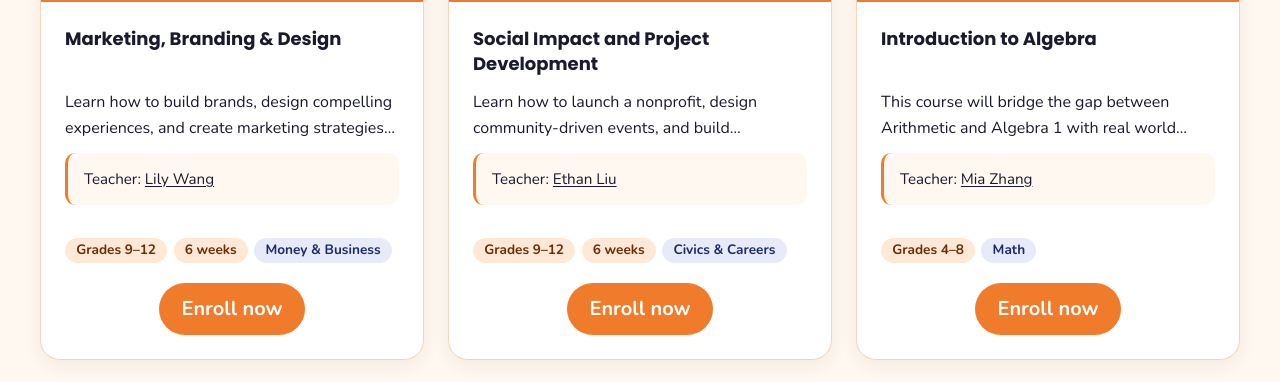
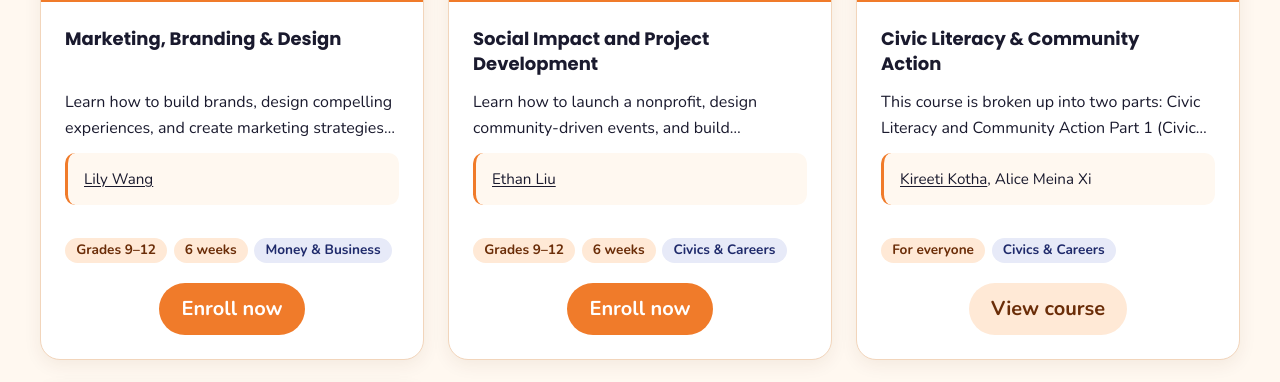
Before and after one commit to CatInTheRiceHat/Ignite-Website, a PHP site: page /moodle/preview/catalog/index.html in a window 1280 px wide. Shown: the part 1828-2210 px from the top of the page. Run offline with PHP 8.4, Linux system fonts and the light colour scheme; some web fonts are replaced.

Commit message:
Show catalog teachers as one line of names and drop card scroll bars
Co-Authored-By: Claude Sonnet 5.5 <noreply@anthropic.com>

```diff
--- a/moodle/local/ignite/catalog.css
+++ b/moodle/local/ignite/catalog.css
@@ -63,3 +63,11 @@
 :is(#page-course-index, #page-course-index-category, #page-course-search) #page-header { max-width: 76rem; margin-inline: auto; padding-inline: 0; }
 .ignite-cat__filters { box-sizing: border-box; max-width: 76rem; }
 .ignite-cat__foot > form { justify-self: center; }
+
+/* Teachers read as one line of names ("Kireeti Kotha, Alice Meina Xi"), so a card body never needs a scroll bar. */
+:is(#page-course-index, #page-course-index-category, #page-course-search) #region-main .coursebox .content .teachers { display: block !important; }
+:is(#page-course-index, #page-course-index-category, #page-course-search) #region-main .coursebox .content .teachers li { display: inline !important; margin: 0 !important; padding: 0 !important; }
+:is(#page-course-index, #page-course-index-category, #page-course-search) #region-main .coursebox .content .teachers li + li::before { content: ", "; }
+:is(#page-course-index, #page-course-index-category, #page-course-search) #region-main .coursebox .content .teachers { grid-template-columns: none !important; }
+:is(#page-course-index, #page-course-index-category, #page-course-search) #region-main .coursebox .content .teachers li > span:first-child { display: none !important; }
+:is(#page-course-index, #page-course-index-category, #page-course-search) #region-main .coursebox .content > .d-flex > .flex-grow-1 { overflow: hidden; }
--- a/moodle/preview/catalog/index.html
+++ b/moodle/preview/catalog/index.html
@@ -6,15 +6,16 @@
 <body id="page-course-index-category" class="path-course">
 <div id="page" class="drawers"><div class="main-inner"><div id="page-header"><div class="page-header-headings"><h1>Courses</h1></div></div>
 <div id="region-main"><div class="course_category_tree"><div class="courses category-browse">
-<div class="coursebox clearfix expanded" data-courseid="19" data-type="1"><div class="info"><h3 class="coursename"><a class="aalink" href="#course-19">AI Literacy and Responsible Use</a></h3></div><div class="content"><div class="d-flex"><div class="courseimage"><img src="cover.jpg" alt=""></div><div class="flex-grow-1"><div class="summary"><div class="no-overflow"><p>A six-week course designed for Grades 4–8 students to help them understand how AI works and how to use it responsibly.</p></div></div><ul class="teachers"><li><span class="font-weight-bold">Teacher: </span><a href="#">Kevin Liu</a></li></ul></div></div></div></div>
-<div class="coursebox clearfix expanded" data-courseid="18" data-type="1"><div class="info"><h3 class="coursename"><a class="aalink" href="#course-18">Resilience & Stress-Management</a></h3></div><div class="content"><div class="d-flex"><div class="courseimage"><img src="cover.jpg" alt=""></div><div class="flex-grow-1"><div class="summary"><div class="no-overflow"><p>Learn how to manage everyday stress! In this 5-week course, students will explore how stress functions.</p></div></div><ul class="teachers"><li><span class="font-weight-bold">Teacher: </span><a href="#">Emma Zhou</a></li></ul></div></div></div></div>
-<div class="coursebox clearfix expanded" data-courseid="17" data-type="1"><div class="info"><h3 class="coursename"><a class="aalink" href="#course-17">Introduction to Computer Science (Python-Based)</a></h3></div><div class="content"><div class="d-flex"><div class="courseimage"><img src="cover.jpg" alt=""></div><div class="flex-grow-1"><div class="summary"><div class="no-overflow"><p>An introductory tutorial to computer science using the Python programming language.</p></div></div><ul class="teachers"><li><span class="font-weight-bold">Teacher: </span><a href="#">Yuenching Shao</a></li></ul></div></div></div></div>
-<div class="coursebox clearfix expanded" data-courseid="14" data-type="1"><div class="info"><h3 class="coursename"><a class="aalink" href="#course-14">Introduction to Physics & Astronomy</a></h3></div><div class="content"><div class="d-flex"><div class="courseimage"><img src="cover.jpg" alt=""></div><div class="flex-grow-1"><div class="summary"><div class="no-overflow"><p>Explore the universe through the combined lenses of physics and astronomy in this 8-week course.</p></div></div><ul class="teachers"><li><span class="font-weight-bold">Teacher: </span><a href="#">Ava Chen</a></li></ul></div></div></div></div>
-<div class="coursebox clearfix expanded" data-courseid="32" data-type="1"><div class="info"><h3 class="coursename"><a class="aalink" href="#course-32">Scientific Research & Data Analysis</a></h3></div><div class="content"><div class="d-flex"><div class="courseimage"><img src="cover.jpg" alt=""></div><div class="flex-grow-1"><div class="summary"><div class="no-overflow"><p>Learn the fundamentals of scientific research, data collection, and statistical analysis.</p></div></div><ul class="teachers"><li><span class="font-weight-bold">Teacher: </span><a href="#">Sam Patel</a></li></ul></div></div></div></div>
-<div class="coursebox clearfix expanded" data-courseid="31" data-type="1"><div class="info"><h3 class="coursename"><a class="aalink" href="#course-31">Introduction to the Stock Market and Investing</a></h3></div><div class="content"><div class="d-flex"><div class="courseimage"><img src="cover.jpg" alt=""></div><div class="flex-grow-1"><div class="summary"><div class="no-overflow"><p>In this course, students will learn the basics of the stock market and investing.</p></div></div><ul class="teachers"><li><span class="font-weight-bold">Teacher: </span><a href="#">Noah Kim</a></li></ul></div></div></div></div>
-<div class="coursebox clearfix expanded" data-courseid="33" data-type="1"><div class="info"><h3 class="coursename"><a class="aalink" href="#course-33">Marketing, Branding & Design</a></h3></div><div class="content"><div class="d-flex"><div class="courseimage"><img src="cover.jpg" alt=""></div><div class="flex-grow-1"><div class="summary"><div class="no-overflow"><p>Learn how to build brands, design compelling experiences, and create marketing strategies that work.</p></div></div><ul class="teachers"><li><span class="font-weight-bold">Teacher: </span><a href="#">Lily Wang</a></li></ul></div></div></div></div>
-<div class="coursebox clearfix expanded" data-courseid="34" data-type="1"><div class="info"><h3 class="coursename"><a class="aalink" href="#course-34">Social Impact and Project Development</a></h3></div><div class="content"><div class="d-flex"><div class="courseimage"><img src="cover.jpg" alt=""></div><div class="flex-grow-1"><div class="summary"><div class="no-overflow"><p>Learn how to launch a nonprofit, design community-driven events, and build partnerships.</p></div></div><ul class="teachers"><li><span class="font-weight-bold">Teacher: </span><a href="#">Ethan Liu</a></li></ul></div></div></div></div>
-<div class="coursebox clearfix expanded" data-courseid="23" data-type="1"><div class="info"><h3 class="coursename"><a class="aalink" href="#course-23">Introduction to Algebra</a></h3></div><div class="content"><div class="d-flex"><div class="courseimage"><img src="cover.jpg" alt=""></div><div class="flex-grow-1"><div class="summary"><div class="no-overflow"><p>This course will bridge the gap between Arithmetic and Algebra 1 with real world problems.</p></div></div><ul class="teachers"><li><span class="font-weight-bold">Teacher: </span><a href="#">Mia Zhang</a></li></ul></div></div></div></div>
+<div class="coursebox clearfix expanded" data-courseid="19" data-type="1"><div class="info"><h3 class="coursename"><a class="aalink" href="#course-19">AI Literacy and Responsible Use</a></h3></div><div class="content"><div class="d-flex"><div class="courseimage"><img src="cover.jpg" alt=""></div><div class="flex-grow-1"><div class="summary"><div class="no-overflow"><p>A six-week course designed for Grades 4–8 students to help them understand how AI works and how to use it responsibly.</p></div></div><ul class="teachers"><li><span class="font-weight-bold">Course Developer: </span><a href="#">Kevin Liu</a></li></ul></div></div></div></div>
+<div class="coursebox clearfix expanded" data-courseid="18" data-type="1"><div class="info"><h3 class="coursename"><a class="aalink" href="#course-18">Resilience & Stress-Management</a></h3></div><div class="content"><div class="d-flex"><div class="courseimage"><img src="cover.jpg" alt=""></div><div class="flex-grow-1"><div class="summary"><div class="no-overflow"><p>Learn how to manage everyday stress! In this 5-week course, students will explore how stress functions.</p></div></div><ul class="teachers"><li><span class="font-weight-bold">Course Developer: </span><a href="#">Emma Zhou</a></li></ul></div></div></div></div>
+<div class="coursebox clearfix expanded" data-courseid="17" data-type="1"><div class="info"><h3 class="coursename"><a class="aalink" href="#course-17">Introduction to Computer Science (Python-Based)</a></h3></div><div class="content"><div class="d-flex"><div class="courseimage"><img src="cover.jpg" alt=""></div><div class="flex-grow-1"><div class="summary"><div class="no-overflow"><p>An introductory tutorial to computer science using the Python programming language.</p></div></div><ul class="teachers"><li><span class="font-weight-bold">Course Developer: </span><a href="#">Yuenching Shao</a></li></ul></div></div></div></div>
+<div class="coursebox clearfix expanded" data-courseid="14" data-type="1"><div class="info"><h3 class="coursename"><a class="aalink" href="#course-14">Introduction to Physics & Astronomy</a></h3></div><div class="content"><div class="d-flex"><div class="courseimage"><img src="cover.jpg" alt=""></div><div class="flex-grow-1"><div class="summary"><div class="no-overflow"><p>Explore the universe through the combined lenses of physics and astronomy in this 8-week course.</p></div></div><ul class="teachers"><li><span class="font-weight-bold">Course Developer: </span><a href="#">Ava Chen</a></li></ul></div></div></div></div>
+<div class="coursebox clearfix expanded" data-courseid="32" data-type="1"><div class="info"><h3 class="coursename"><a class="aalink" href="#course-32">Scientific Research & Data Analysis</a></h3></div><div class="content"><div class="d-flex"><div class="courseimage"><img src="cover.jpg" alt=""></div><div class="flex-grow-1"><div class="summary"><div class="no-overflow"><p>Learn the fundamentals of scientific research, data collection, and statistical analysis.</p></div></div><ul class="teachers"><li><span class="font-weight-bold">Course Developer: </span><a href="#">Sam Patel</a></li></ul></div></div></div></div>
+<div class="coursebox clearfix expanded" data-courseid="31" data-type="1"><div class="info"><h3 class="coursename"><a class="aalink" href="#course-31">Introduction to the Stock Market and Investing</a></h3></div><div class="content"><div class="d-flex"><div class="courseimage"><img src="cover.jpg" alt=""></div><div class="flex-grow-1"><div class="summary"><div class="no-overflow"><p>In this course, students will learn the basics of the stock market and investing.</p></div></div><ul class="teachers"><li><span class="font-weight-bold">Course Developer: </span><a href="#">Noah Kim</a></li></ul></div></div></div></div>
+<div class="coursebox clearfix expanded" data-courseid="33" data-type="1"><div class="info"><h3 class="coursename"><a class="aalink" href="#course-33">Marketing, Branding & Design</a></h3></div><div class="content"><div class="d-flex"><div class="courseimage"><img src="cover.jpg" alt=""></div><div class="flex-grow-1"><div class="summary"><div class="no-overflow"><p>Learn how to build brands, design compelling experiences, and create marketing strategies that work.</p></div></div><ul class="teachers"><li><span class="font-weight-bold">Course Developer: </span><a href="#">Lily Wang</a></li></ul></div></div></div></div>
+<div class="coursebox clearfix expanded" data-courseid="34" data-type="1"><div class="info"><h3 class="coursename"><a class="aalink" href="#course-34">Social Impact and Project Development</a></h3></div><div class="content"><div class="d-flex"><div class="courseimage"><img src="cover.jpg" alt=""></div><div class="flex-grow-1"><div class="summary"><div class="no-overflow"><p>Learn how to launch a nonprofit, design community-driven events, and build partnerships.</p></div></div><ul class="teachers"><li><span class="font-weight-bold">Course Developer: </span><a href="#">Ethan Liu</a></li></ul></div></div></div></div>
+<div class="coursebox clearfix expanded" data-courseid="21" data-type="1"><div class="info"><h3 class="coursename"><a class="aalink" href="#course-21">Civic Literacy & Community Action</a></h3></div><div class="content"><div class="d-flex"><div class="courseimage"><img src="cover.jpg" alt=""></div><div class="flex-grow-1"><div class="summary"><div class="no-overflow"><p>This course is broken up into two parts: Civic Literacy and Community Action Part 1 (Civic Literacy) aims to teach students about things like rights and responsibilities.</p></div></div><ul class="teachers"><li><span class="font-weight-bold">Course Developer: </span><a href="#">Kireeti Kotha</a></li><li><span class="font-weight-bold">Course Developer: </span>Alice Meina Xi</li></ul></div></div></div></div>
+<div class="coursebox clearfix expanded" data-courseid="23" data-type="1"><div class="info"><h3 class="coursename"><a class="aalink" href="#course-23">Introduction to Algebra</a></h3></div><div class="content"><div class="d-flex"><div class="courseimage"><img src="cover.jpg" alt=""></div><div class="flex-grow-1"><div class="summary"><div class="no-overflow"><p>This course will bridge the gap between Arithmetic and Algebra 1 with real world problems.</p></div></div><ul class="teachers"><li><span class="font-weight-bold">Course Developer: </span><a href="#">Mia Zhang</a></li></ul></div></div></div></div>
 </div></div></div></div></div>
-<script type="application/json" id="ignite-catalog-data">{"facts":{"14":{"audience":"Grades 4–8","weeks":"8","topic":"Science","action":"enrol"},"17":{"audience":"Grades 4–8","weeks":"6","topic":"Technology & Design","action":"enrol"},"18":{"audience":"For everyone","weeks":"5","topic":"Life Skills","action":"enrol"},"19":{"audience":"Grades 4–8","weeks":"6","topic":"Technology & Design","action":"continue"},"23":{"audience":"Grades 4–8","weeks":"","topic":"Math","action":"enrol"},"31":{"audience":"For everyone","weeks":"6","topic":"Money & Business","action":"enrol"},"32":{"audience":"College & professional","weeks":"","topic":"Science","action":"view"},"33":{"audience":"Grades 9–12","weeks":"6","topic":"Money & Business","action":"enrol"},"34":{"audience":"Grades 9–12","weeks":"6","topic":"Civics & Careers","action":"enrol"}},"audiences":["For everyone","Grades 4–8","Grades 9–12","College & professional"],"topics":["Technology & Design","Science","Money & Business","Civics & Careers","Life Skills","Math"],"enrolurl":"#enrol","sesskey":"x","text":{"audience":"Who it is for","topic":"Topic","all":"All","weeks":"{$a} weeks","none":"No courses match those filters. Try choosing All.","count":"{$a} courses","enrol":"Enroll now","continue":"Continue","view":"View course"}}</script>
+<script type="application/json" id="ignite-catalog-data">{"facts":{"14":{"audience":"Grades 4–8","weeks":"8","topic":"Science","action":"enrol"},"17":{"audience":"Grades 4–8","weeks":"6","topic":"Technology & Design","action":"enrol"},"18":{"audience":"For everyone","weeks":"5","topic":"Life Skills","action":"enrol"},"19":{"audience":"Grades 4–8","weeks":"6","topic":"Technology & Design","action":"continue"},"21":{"audience":"For everyone","weeks":"","topic":"Civics & Careers","action":"view"},"23":{"audience":"Grades 4–8","weeks":"","topic":"Math","action":"enrol"},"31":{"audience":"For everyone","weeks":"6","topic":"Money & Business","action":"enrol"},"32":{"audience":"College & professional","weeks":"","topic":"Science","action":"view"},"33":{"audience":"Grades 9–12","weeks":"6","topic":"Money & Business","action":"enrol"},"34":{"audience":"Grades 9–12","weeks":"6","topic":"Civics & Careers","action":"enrol"}},"audiences":["For everyone","Grades 4–8","Grades 9–12","College & professional"],"topics":["Technology & Design","Science","Money & Business","Civics & Careers","Life Skills","Math"],"enrolurl":"#enrol","sesskey":"x","text":{"audience":"Who it is for","topic":"Topic","all":"All","weeks":"{$a} weeks","none":"No courses match those filters. Try choosing All.","count":"{$a} courses","enrol":"Enroll now","continue":"Continue","view":"View course"}}</script>
 <script src="../../local/ignite/catalog.js"></script></body></html>
```
